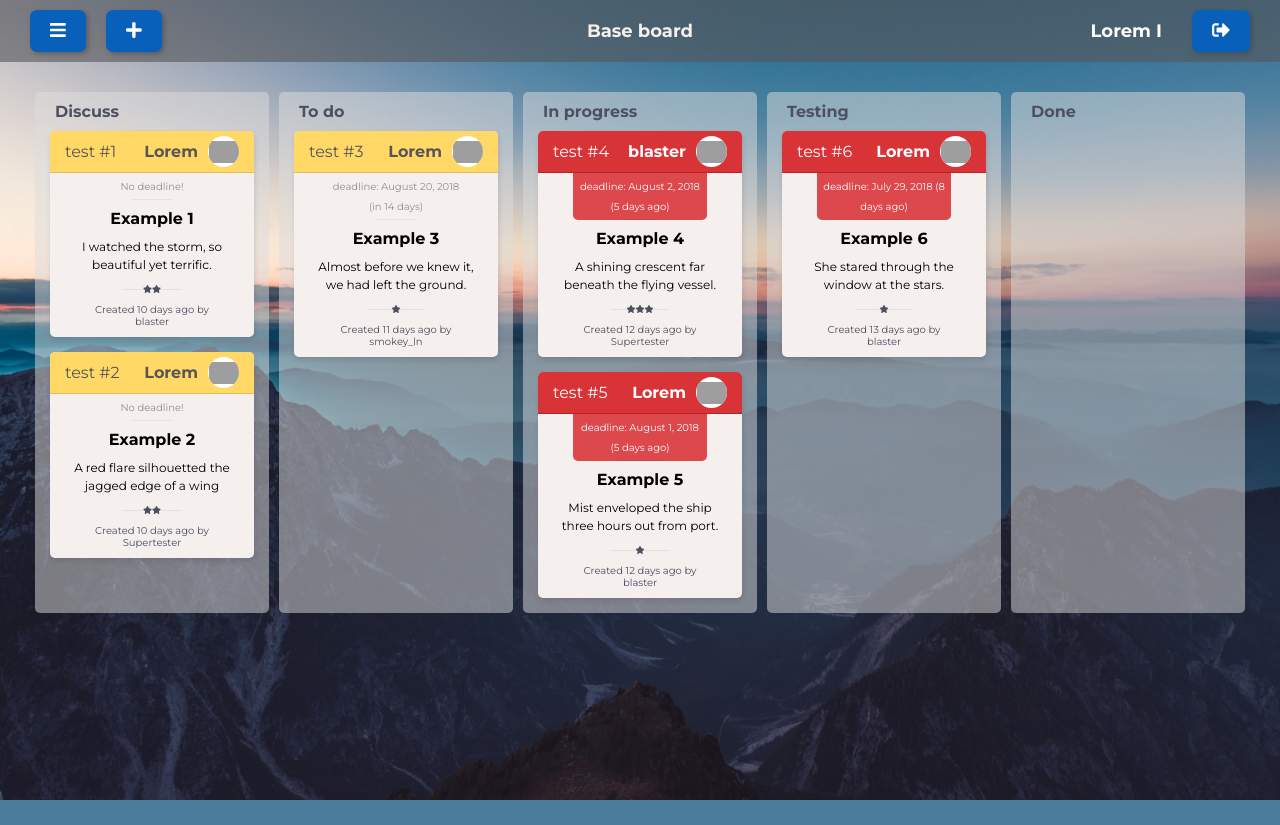
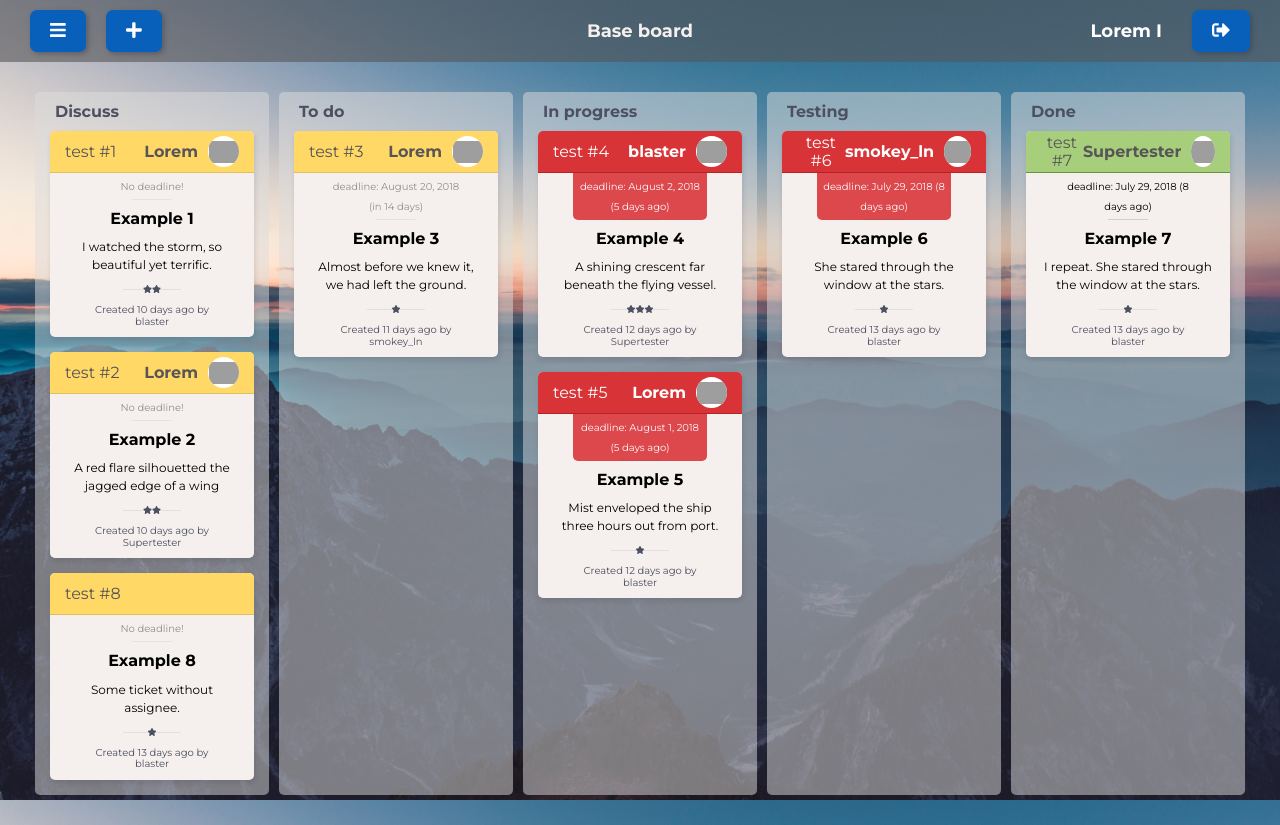
Before and after one commit to AlekseyTrubitsyn/kanban, a React (Create React App) app: page / in a window 1280 px wide. Both pictures are taken after a click on the button "Let's start!". Before the commit the page ends 800 px from the top, so only its background shows below. Built offline with nearby package versions, Linux system fonts and the light colour scheme; grey boxes are pictures that could not be loaded; the HTML template or start-up script is replaced by a standard one.

Commit message:
Kanban item: highlight all assignee items when cursor hover avatar

```diff
--- a/src/assets/styles/kanban-board.scss
+++ b/src/assets/styles/kanban-board.scss
@@ -22,6 +22,12 @@ $border-radius: 5px;
   padding: $padding * 3;
   display: grid;
   grid-template-columns: repeat(5, 1fr);
+
+  &.highlight {
+    .kanban-board-item:not(.highlighted) {
+      opacity: 0.2;
+    }
+  }
 
   .kanban-board__dummy-item {
     height: 200px;
@@ -86,7 +92,7 @@ $border-radius: 5px;
     box-shadow: 1px 3px 5px rgba($gun-grey, .15);
     border-radius: 5px;
     overflow: hidden;
-    transition: background 0.2s;
+    transition: background 0.2s, 0.4s opacity;
     position: relative;
     z-index: 0;
 
@@ -124,6 +130,8 @@ $border-radius: 5px;
     display: flex;
     justify-content: space-between;
     align-items: center;
+    height: 42px;
+    overflow: hidden;
 
     &.expired {
       background: $item-title-bg--expired;
@@ -135,6 +143,11 @@ $border-radius: 5px;
       background: darken($item-title-bg--warning, 5%);
       color: white;
       border-bottom-color: darken($item-title-bg--warning, 20%);
+    }
+
+    &--done {
+      background: lighten($green, 25%);
+      border-bottom-color: $green;
     }
   }
 
--- a/src/assets/styles_css/App.css
+++ b/src/assets/styles_css/App.css
@@ -250,6 +250,8 @@ textarea {
   padding: 30px;
   display: grid;
   grid-template-columns: repeat(5, 1fr); }
+  .kanban-board.highlight .kanban-board-item:not(.highlighted) {
+    opacity: 0.2; }
   .kanban-board .kanban-board__dummy-item {
     height: 200px;
     animation: halfFadeIn 1.5s infinite ease-in;
@@ -293,7 +295,7 @@ textarea {
     box-shadow: 1px 3px 5px rgba(48, 50, 61, 0.15);
     border-radius: 5px;
     overflow: hidden;
-    transition: background 0.2s;
+    transition: background 0.2s, 0.4s opacity;
     position: relative;
     z-index: 0; }
     .kanban-board .kanban-board-item:hover {
@@ -320,7 +322,9 @@ textarea {
     border-bottom: 1px solid #e0bf60;
     display: flex;
     justify-content: space-between;
-    align-items: center; }
+    align-items: center;
+    height: 42px;
+    overflow: hidden; }
     .kanban-board .kanban-board-item__header.expired {
       background: #d83336;
       color: white;
@@ -329,6 +333,9 @@ textarea {
       background: #f52e17;
       color: white;
       border-bottom-color: #b71a08; }
+    .kanban-board .kanban-board-item__header--done {
+      background: #a7cf7b;
+      border-bottom-color: #679436; }
   .kanban-board .kanban-board-item__assignee-avatar {
     width: 31px;
     height: 31px;
--- a/src/assets/styles_css/assets/styles/kanban-board.css
+++ b/src/assets/styles_css/assets/styles/kanban-board.css
@@ -2,6 +2,8 @@
   padding: 30px;
   display: grid;
   grid-template-columns: repeat(5, 1fr); }
+  .kanban-board.highlight .kanban-board-item:not(.highlighted) {
+    opacity: 0.2; }
   .kanban-board .kanban-board__dummy-item {
     height: 200px;
     animation: halfFadeIn 1.5s infinite ease-in;
@@ -45,7 +47,7 @@
     box-shadow: 1px 3px 5px rgba(48, 50, 61, 0.15);
     border-radius: 5px;
     overflow: hidden;
-    transition: background 0.2s;
+    transition: background 0.2s, 0.4s opacity;
     position: relative;
     z-index: 0; }
     .kanban-board .kanban-board-item:hover {
@@ -72,7 +74,9 @@
     border-bottom: 1px solid #e0bf60;
     display: flex;
     justify-content: space-between;
-    align-items: center; }
+    align-items: center;
+    height: 42px;
+    overflow: hidden; }
     .kanban-board .kanban-board-item__header.expired {
       background: #d83336;
       color: white;
@@ -81,6 +85,9 @@
       background: #f52e17;
       color: white;
       border-bottom-color: #b71a08; }
+    .kanban-board .kanban-board-item__header--done {
+      background: #a7cf7b;
+      border-bottom-color: #679436; }
   .kanban-board .kanban-board-item__assignee-avatar {
     width: 31px;
     height: 31px;
--- a/src/components/KanbanColumn.js
+++ b/src/components/KanbanColumn.js
@@ -7,7 +7,7 @@ import _isEmpty from 'lodash/isEmpty';
 import KanbanItem from './KanbanItem';
 
 const KanbanColumn = (props) => {
-  const { droppableId, data, onItemClick } = props;
+  const { droppableId, data, onItemClick, selectedAssigneeId, onAssigneeSelect } = props;
 
   return (
     <div className="kanban-board__column">
@@ -36,6 +36,8 @@ const KanbanColumn = (props) => {
                     {...provided.dragHandleProps}
                     style={provided.draggableProps.style}
                     item={item}
+                    highlighted={item.assignee && item.assignee.id === selectedAssigneeId}
+                    onAvatarOver={(id) => onAssigneeSelect(id)}
                   />
                 )}
               </Draggable>
--- a/src/components/KanbanItem.js
+++ b/src/components/KanbanItem.js
@@ -3,12 +3,14 @@ import PropTypes from 'prop-types';
 import moment from 'moment';
 import { FontAwesomeIcon } from '@fortawesome/react-fontawesome';
 
+import _isEmpty from 'lodash/isEmpty';
+
 const KanbanItem = (props) => {
-  const { item, rf, ...deafultProps } = props;
+  const { item, rf, highlighted, onAvatarOver, ...deafultProps } = props;
   const { id, title, text, project, reporter, assignee, deadline, creationDate, priority} = item;
   const projectKey = project.key || "";
 
-  const assigneeAvatar = `${process.env.PUBLIC_URL}/${assignee.avatar}`;
+  const assigneeAvatar = assignee ? `${process.env.PUBLIC_URL}/${assignee.avatar}` : '';
 
   const deadlineDate = new Date(deadline);
   const deadlineWarningTime = moment().add(12, 'hours').toDate();
@@ -19,6 +21,9 @@ const KanbanItem = (props) => {
   let deadlineCN = "kanban-board-item__deadline";
   let headerCN = "kanban-board-item__header";
 
+  if (item.status === 'done') {
+    headerCN = "kanban-board-item__header kanban-board-item__header--done";
+  } else {
     if (deadlineExpired) {
       deadlineCN += " kanban-board-item__deadline--expired";
       headerCN += " expired";
@@ -28,10 +33,11 @@ const KanbanItem = (props) => {
     } else {
       deadlineCN += " translucent";
     }
+  }
 
   return (
     <div
-      className="kanban-board-item"
+      className={"kanban-board-item" + (highlighted ? " highlighted" : "")}
       ref={rf}
       {...deafultProps}
     >
@@ -39,17 +45,25 @@ const KanbanItem = (props) => {
         <span>
           {projectKey + ' #' + id}
         </span>
+        {!_isEmpty(assignee) && (
+          <Fragment>
             <span className="kanban-board-item__assignee-username">
-          {assignee.userName}
+              {assignee && assignee.userName}
             </span>
-        <div className="kanban-board-item__assignee-avatar">
+            <div
+              className="kanban-board-item__assignee-avatar"
+              onMouseOver={() => onAvatarOver((assignee && assignee.id) || -1)}
+              onMouseLeave={() => onAvatarOver(-1)}
+            >
               <img
                 src={assigneeAvatar}
-            alt={assignee.userName}
+                alt={assignee && assignee.userName}
                 width="30"
                 height="auto"
               />
             </div>
+          </Fragment>
+        )}
       </div>
       <div className={deadlineCN}>
         { deadline ?
--- a/src/containers/KanbanColumnsContainer.js
+++ b/src/containers/KanbanColumnsContainer.js
@@ -15,9 +15,7 @@ class KanbanBoardContainer extends Component {
     super(props);
 
     this.state = {
-      showItemCard: false,
-      itemCardId: 0,
-      columnName: ''
+      selectedAssigneeId: -1
     }
 
     this.onDragEnd = this.onDragEnd.bind(this);
@@ -41,9 +39,16 @@ class KanbanBoardContainer extends Component {
   }
 
   onOpenCardClick(columnName, itemId) {
+    //TODO check why 'discuss' is set as default
     this.props.openItemCard({
       itemId,
       columnName
+    })
+  }
+
+  onAssigneeSelect(id) {
+    this.setState({
+      selectedAssigneeId: id
     })
   }
 
@@ -57,11 +62,7 @@ class KanbanBoardContainer extends Component {
       isFetching
     } = this.props;
 
-    const {
-      showItemCard,
-      itemCardId,
-      columnName
-    } = this.state;
+    const { selectedAssigneeId } = this.state;
 
     if (isFetching) return (
       <div className="kanban-board">
@@ -77,36 +78,46 @@ class KanbanBoardContainer extends Component {
 
     return (
       <div>
-        <div className="kanban-board">
+        <div className={"kanban-board" + (selectedAssigneeId !== -1 ? " highlight" : "")}>
           <DragDropContext onDragEnd={this.onDragEnd}>
             <KanbanColumn
               droppableId="discuss"
               key="discuss"
               data={discuss}
+              selectedAssigneeId={selectedAssigneeId}
+              onAssigneeSelect={(id) => this.onAssigneeSelect(id)}
               onItemClick={(id) => this.onOpenCardClick('discuss', id)}
             />
             <KanbanColumn
               droppableId="toDo"
               key="toDo"
               data={toDo}
+              selectedAssigneeId={selectedAssigneeId}
+              onAssigneeSelect={(id) => this.onAssigneeSelect(id)}
               onItemClick={(id) => this.onOpenCardClick('toDo', id)}
             />
             <KanbanColumn
               droppableId="inProgress"
               key="inProgress"
               data={inProgress}
+              selectedAssigneeId={selectedAssigneeId}
+              onAssigneeSelect={(id) => this.onAssigneeSelect(id)}
               onItemClick={(id) => this.onOpenCardClick('inProgress', id)}
             />
             <KanbanColumn
               droppableId="testing"
               key="testing"
               data={testing}
+              selectedAssigneeId={selectedAssigneeId}
+              onAssigneeSelect={(id) => this.onAssigneeSelect(id)}
               onItemClick={(id) => this.onOpenCardClick('testing', id)}
             />
             <KanbanColumn
               droppableId="done"
               key="done"
               data={done}
+              selectedAssigneeId={selectedAssigneeId}
+              onAssigneeSelect={(id) => this.onAssigneeSelect(id)}
               onItemClick={(id) => this.onOpenCardClick('done', id)}
             />
           </DragDropContext>
--- a/src/utilities/backInFront/defaultData/tickets.json
+++ b/src/utilities/backInFront/defaultData/tickets.json
@@ -69,7 +69,7 @@
     "title": "Example 6",
     "text": "She stared through the window at the stars.",
     "reporterId": 2,
-    "assigneeId": 1,
+    "assigneeId": 4,
     "projectId": 1,
     "deadline": "2018-07-29T12:00:00.555Z",
     "creationDate": "2018-07-24T12:00:00.555Z",
@@ -77,4 +77,29 @@
     "priority": 1,
     "subtasks": [],
     "activity": []
-}]
+  }, {
+    "id": 7,
+    "title": "Example 7",
+    "text": "I repeat. She stared through the window at the stars.",
+    "reporterId": 2,
+    "assigneeId": 3,
+    "projectId": 1,
+    "deadline": "2018-07-29T12:00:00.555Z",
+    "creationDate": "2018-07-24T12:00:00.555Z",
+    "status": "done",
+    "priority": 1,
+    "subtasks": [],
+    "activity": []
+  }, {
+    "id": 8,
+    "title": "Example 8",
+    "text": "Some ticket without assignee.",
+    "reporterId": 2,
+    "projectId": 1,
+    "creationDate": "2018-07-24T12:00:00.555Z",
+    "status": "discuss",
+    "priority": 1,
+    "subtasks": [],
+    "activity": []
+  }
+]
```
Lines whose indentation alone changed are shown as unchanged.
